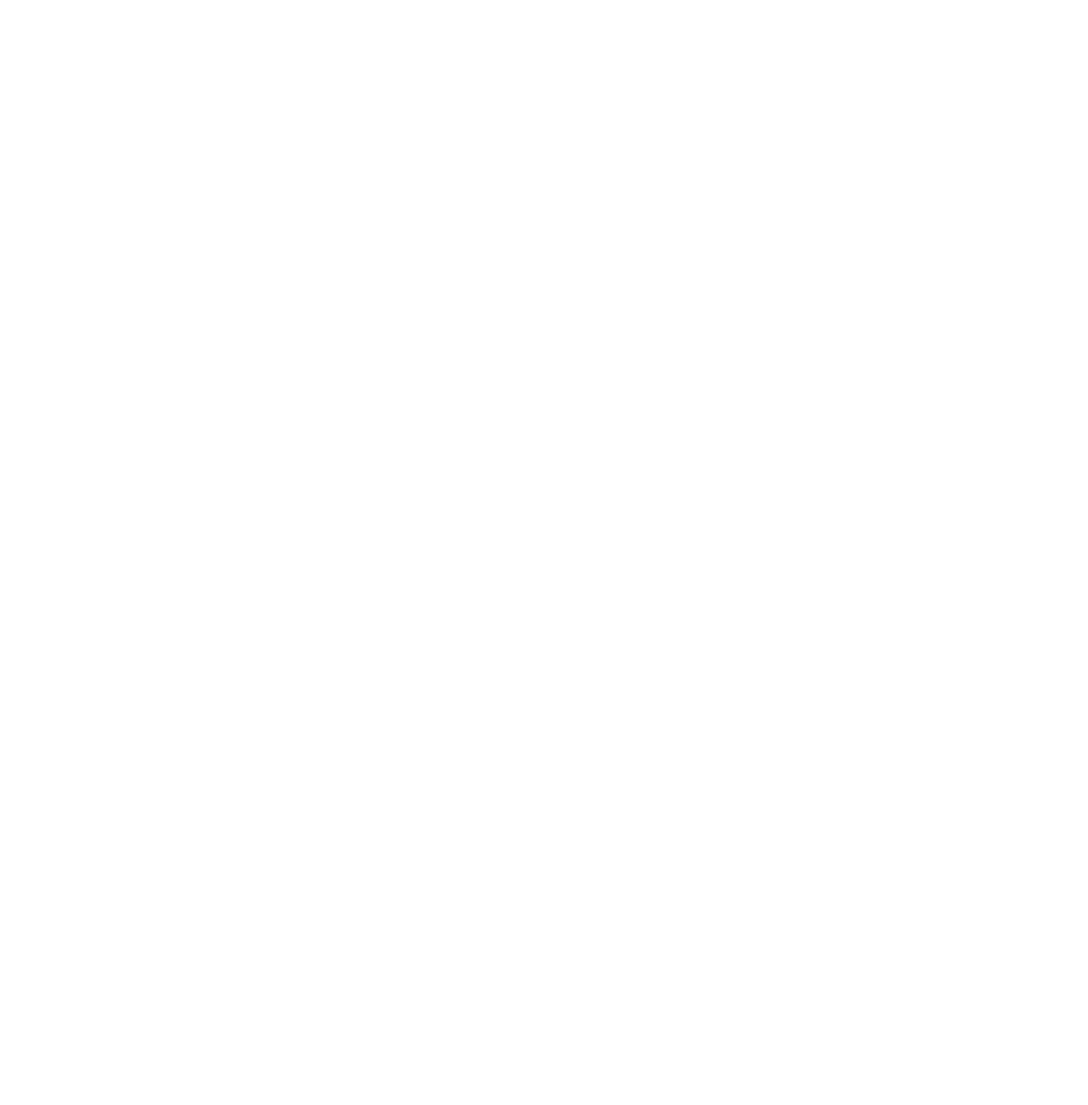
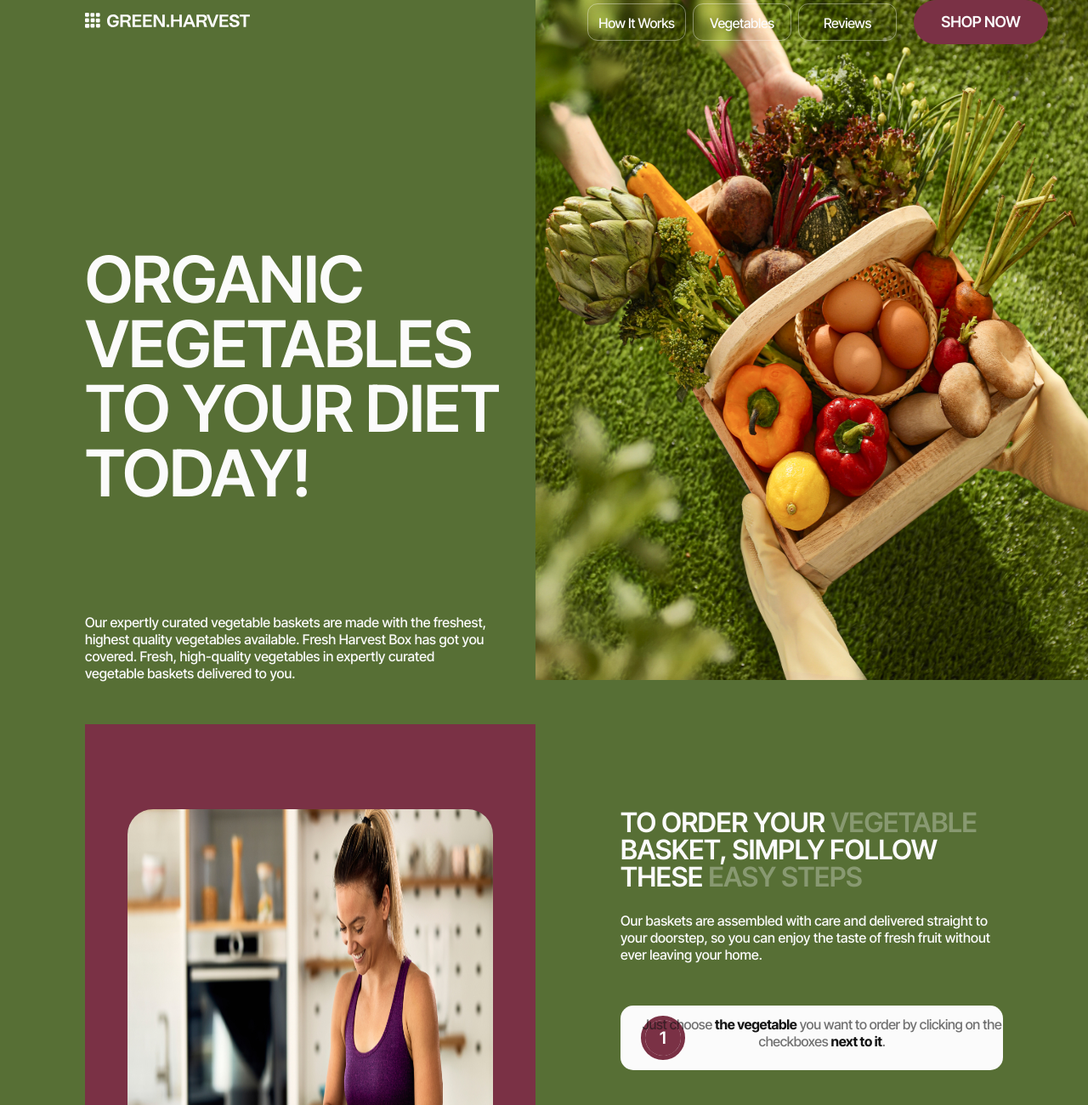
Before and after one commit to emrealtnts0/GreenHarvest, a plain HTML site: page index.html in a window 1280 px wide. Shown: the top 1300 px of the page at 85% size. Before the commit the page ends 800 px from the top, so only its background shows below. Drawn offline with nearby package versions, Linux system fonts and the light colour scheme.

Commit message:
last edited

```diff
--- a/css/header.css
+++ b/css/header.css
@@ -0,0 +1,61 @@
+.header-content {
+    height: 52px;
+    display: flex;
+}
+
+.container {
+    width: 1280px;
+    display: flex;
+    align-items: center;
+    justify-content: center;
+}
+
+.navbar {
+    display: flex;
+    align-items: center;
+    justify-content: center;
+
+}
+
+.navbar-ul {
+    display: flex;
+    margin-left: 397px;
+    gap: 8px;
+}
+
+
+.navbar-li {
+    font-family: var(--font-family);
+    font-weight: 500;
+    font-size: 16px;
+    line-height: 125%;
+    letter-spacing: -0.02em;
+    text-align: center;
+    color: var(--main-text);
+    border: 1px solid rgba(251, 251, 251, 0.4);
+    border-radius: 12px;
+    padding: 12px;
+    width: 116px;
+    height: 44px;
+}
+
+.btn {
+    font-family: var(--font-family);
+    font-weight: 600;
+    font-size: 18px;
+    line-height: 111%;
+    letter-spacing: -0.01em;
+    text-transform: uppercase;
+    color: var(--main-text);
+    border-radius: 30px;
+    padding: 16px 32px;
+    width: 158px;
+    height: 52px;
+    background: var(--background-2);
+    border: none;
+    margin-left: 20px;
+}
+
+.btn:hover {
+    background: #622133;
+}
--- a/css/hero.css
+++ b/css/hero.css
@@ -0,0 +1,76 @@
+/* .container {
+    width: 1280px;
+    display: flex;
+    align-items: center;
+    justify-content: space-between;
+}
+
+.hero-title {
+    font-family: var(--font-family);
+    font-weight: 600;
+    font-size: 76px;
+    line-height: 100%;
+    letter-spacing: -0.01em;
+    text-transform: uppercase;
+    color: var(--main-text);
+}
+
+.hero-text {
+    font-family: var(--font-family);
+    font-weight: 500;
+    font-size: 16px;
+    line-height: 125%;
+    color: var(--main-text);
+    margin-top: 128px;
+    margin-right: 30px;
+}
+
+.hero-div {
+    padding: 0px 0px 50px 0px;
+    width: 502px;
+    height: 562px;
+    margin-top: 238px;
+    margin-left: 100px;
+    margin-right: 678px;
+} */
+
+
+.sectionone {
+    margin: 0 auto;
+    padding: 0px 0px 0px 100px;
+    width: 1280px;
+    height: 800px;
+    background: var(--background);
+    background-image: url(/images/img-1.jpg);
+    background-repeat: no-repeat;
+    background-position: top right;
+    background-size: 650px 800px;
+    background: rgba(20, 20, 20, 0.2), url("path_to_image");
+}
+
+.hero-title {
+    font-family: var(--font-family);
+    font-weight: 600;
+    font-size: 76px;
+    line-height: 100%;
+    letter-spacing: -0.01em;
+    text-transform: uppercase;
+    color: var(--main-text);
+    margin-top: 238px;
+    margin-bottom: 128px;
+}
+
+.hero-text {
+    font-family: var(--font-family);
+    font-weight: 500;
+    font-size: 16px;
+    line-height: 125%;
+    color: var(--main-text);
+    margin-right: 30px;
+}
+
+.textleft {
+    width: 502px;
+    height: 562px;
+    margin-right: 678px;
+}
--- a/css/howitworks.css
+++ b/css/howitworks.css
@@ -0,0 +1,103 @@
+/* .his-left {
+    padding: 100px;
+    width: 630px;
+    height: 759px;
+    background: var(--background-2);
+}
+
+.his-img {
+    border-radius: 30px;
+    background: rgba(20, 20, 20, 0.3);
+    width: 430px;
+    height: 559px;
+} */
+
+
+.his-left {
+    padding: 100px;
+    width: 630px;
+    height: 759px;
+    background: var(--background-2);
+    position: relative;
+}
+
+.his-right {
+    padding: 100px 100px 160px 100px;
+    width: 650px;
+    height: 759px;
+    background: var(--background);
+    display: flex;
+    flex-direction: column;
+}
+
+.his-img {
+    border-radius: 30px;
+    background: rgba(20, 20, 20, 0.3);
+    width: 430px;
+    height: 559px;
+    position:absolute;
+    left:0;
+    right:0;
+    top:0;
+    bottom:0;
+    margin:auto;
+}
+
+.his-section {
+    display: flex;
+}
+
+.his-title {
+    font-family: var(--font-family);
+    font-weight: 600;
+    font-size: 32px;
+    line-height: 100%;
+    letter-spacing: -0.01em;
+    text-transform: uppercase;
+    color: var(--main-text);
+}
+
+.vegetable {
+    color: rgba(251, 251, 251, 0.3);
+}
+
+.easy {
+    color: rgba(251, 251, 251, 0.3);
+}
+
+.his-text {
+    font-family: var(--font-family);
+    font-weight: 500;
+    font-size: 16px;
+    line-height: 125%;
+    color: var(--main-text);
+    margin-top: 25px;
+}
+
+.his-blocks {
+    border-radius: 15px;
+    padding: 12px 25px 12px 24px;
+    width: 450px;
+    height: 76px;
+    background: var(--main-text);
+    margin-top: 50px;
+    display: flex;
+    position: relative;
+}
+
+.his-blocktext {
+    font-family: var(--font-family);
+    font-weight: 500;
+    font-size: 16px;
+    line-height: 125%;
+    letter-spacing: -0.02em;
+    color: rgba(20, 20, 20, 0.6);
+    position: absolute;
+    text-align: center;
+    justify-content: center;
+}
+
+.block-span {
+    font-weight: 700;
+    color: var(--text);
+}
--- a/css/styles.css
+++ b/css/styles.css
@@ -11,3 +11,15 @@
   padding: 0;
   box-sizing: border-box;
 }
+
+body {
+  background-color: var(--background);
+}
+
+ul {
+  list-style: none;
+}
+
+a {
+  text-decoration: none;
+}
--- a/index.html
+++ b/index.html
@@ -12,10 +12,7 @@
       rel="stylesheet"
     />
     <!-- Style links -->
-    <link
-      rel="stylesheet"
-      href="https://cdn.jsdelivr.net/npm/modern-normalize@1.1.0/modern-normalize.min.css"
-    />
+    <link rel="stylesheet" href="https://cdn.jsdelivr.net/npm/modern-normalize@1.1.0/modern-normalize.min.css"/>
     <link rel="stylesheet" href="./css/reset.css" />
     <link rel="stylesheet" href="./css/styles.css" />
     <link rel="stylesheet" href="./css/header.css" />
@@ -29,10 +26,70 @@
   </head>
   <body>
     <!-------------------------------- Header section --------------------------------------->
-
+    <div class="sectionone">
+      <header class="header">
+          <div class="header-content">
+              <nav class="navbar">
+                  <a class="logo" href="./index.html" >
+                      <svg width="194" height="18">
+                        <use href="./images/icons.svg#icon-logo"></use>
+                      </svg>
+                  </a>
+                  <ul class="navbar-ul">
+                      <li class="navbar-li"><a href="./index.html">How It Works</a></li>
+                      <li class="navbar-li"><a href="">Vegetables</a></li>
+                      <li class="navbar-li"><a href="">Reviews</a></li>
+                  </ul>
+                  <button class="btn" type="button">SHOP NOW</button>
+              </nav>
+          </div>
+      </header>
     <!-------------------------------- Hero section ----------------------------------------->
+        <div class="blockleft">
+            <div class="textleft">
+                <h1 class="hero-title">
+              organic vegetables to your diet today!
+                </h1>
+                <p class="hero-text">
+              Our expertly curated vegetable baskets are made with the freshest, highest quality vegetables available.
+              Fresh Harvest Box has got you covered. Fresh, high-quality vegetables in expertly curated vegetable baskets delivered to you.
+                </p>
+        </div>
 
     <!-------------------------------- How it works section --------------------------------->
+    <section class="his-section">
+      <div class="his-left">
+         <img class="his-img" src="/images/img-2.jpg" alt="img-2">
+      </div>
+      <div class="his-right">
+          <h3 class="his-title">To order your <span class="vegetable">vegetable</span> basket, simply follow these <span class="easy">easy steps</span>
+          </h3>
+          <p class="his-text">Our baskets are assembled with care and delivered straight to your doorstep,
+        so you can enjoy the taste of fresh fruit without ever leaving your home.
+         </p>
+      <div class="his-blocks">
+          <svg width="52" height="52">
+            <use href="/images/icons.svg#blocks-icon-1"></use>
+          </svg>
+          <p class="his-blocktext">Just choose <span class="block-span">the vegetable</span> you want to order by clicking on the checkboxes
+            <span class="block-span">next to it</span>.
+          </p>
+      </div>
+      <div class="his-blocks">
+        <svg width="52" height="52">
+          <use href="/images/icons.svg#blocks-icon-2"></use>
+        </svg>
+          <p class="his-blocktext">Click on <span class="block-span">the basket</span> and fill out the form.</p>
+      </div>
+      <div class="his-blocks">
+        <svg width="52" height="52">
+          <use href="/images/icons.svg#blocks-icon-3"></use>
+        </svg>
+         <p class="his-blocktext">Sit back and relax! Your <span class="block-span">fresh vegetables</span> basket will be delivered.</p>
+      </div>
+      </div>
+      </div>
+    </section>
 
     <!-------------------------------- Advertisement section -------------------------------->
 
```
Also changed, not shown: images/icons.svg (added).
